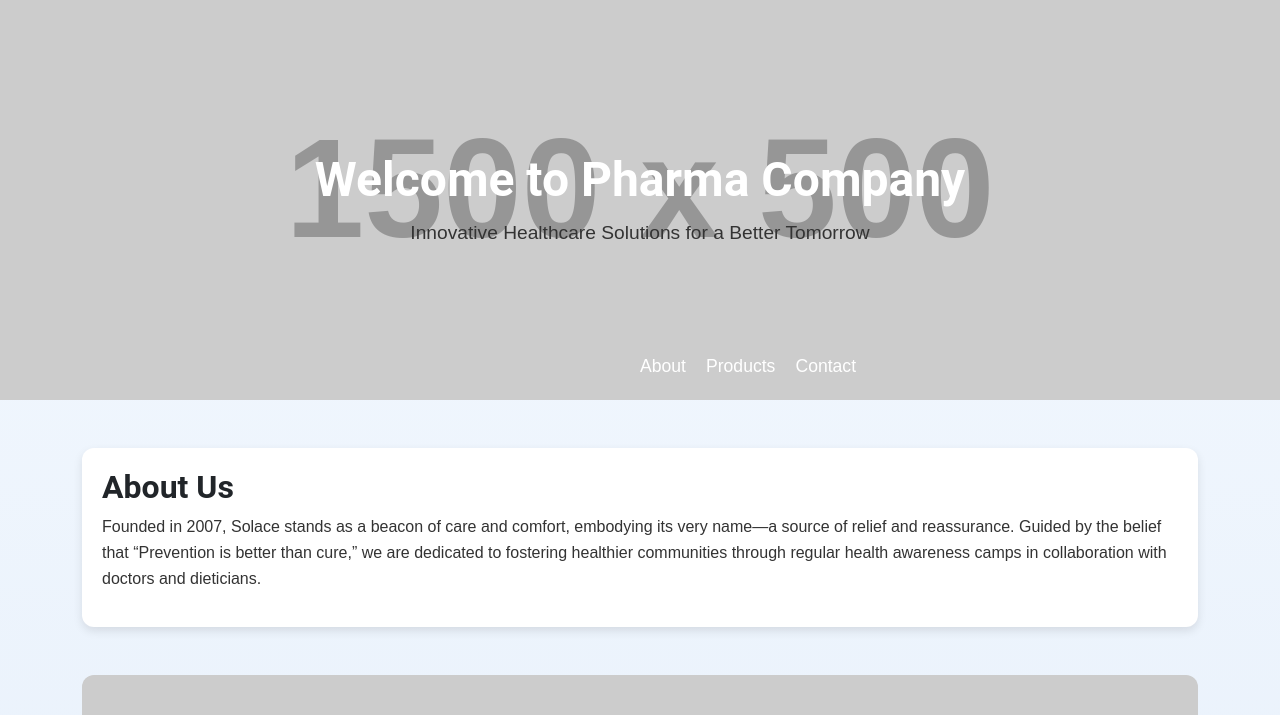
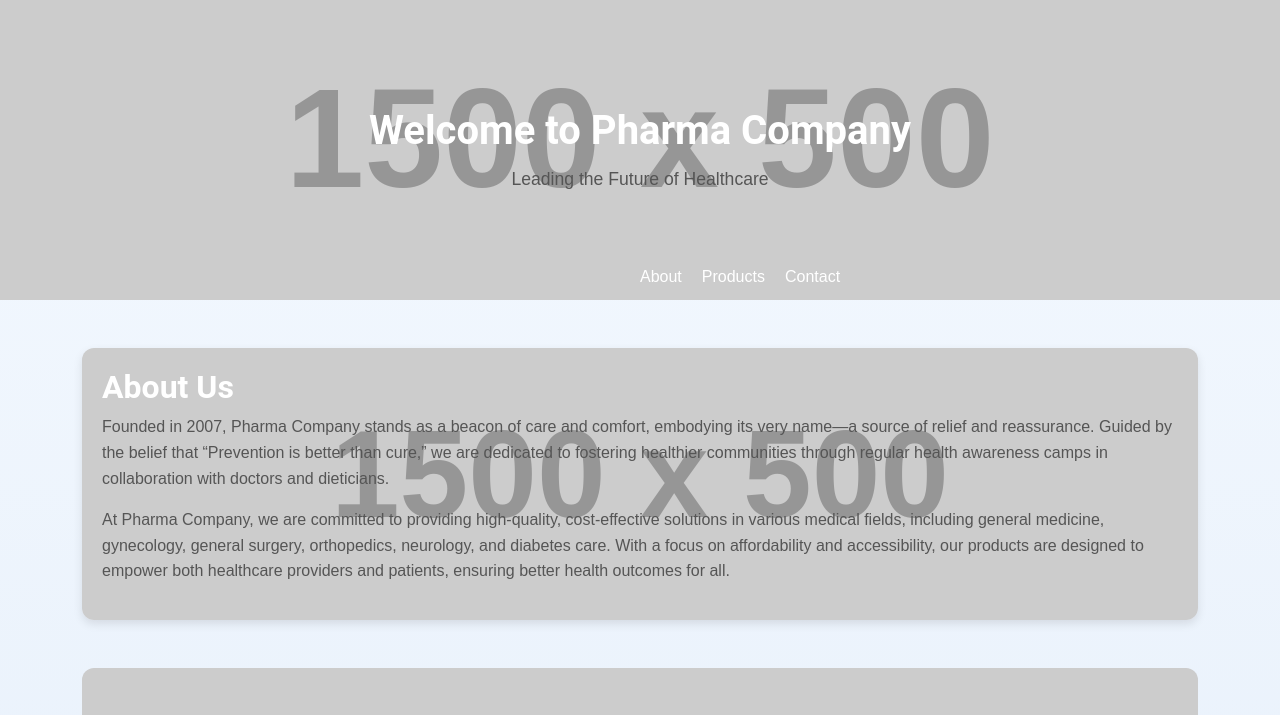
Before and after one commit to Solaceremedies/Website, a plain HTML site: page index.html in a window 1280 px wide. Shown: the top 715 px of the page. Drawn offline with nearby package versions, Linux system fonts and the light colour scheme; placeholder pictures from the web are drawn by us.

Commit message:
Update index.html

```diff
--- a/index.html
+++ b/index.html
@@ -21,13 +21,13 @@
     }
 
     p {
-      color: #333;
+      color: #555;
     }
 
     /* Header Section */
     header {
-      background: url('https://via.placeholder.com/1500x500?text=Pharma+Solutions') no-repeat center center/cover;
-      height: 400px;
+      background: url('https://via.placeholder.com/1500x500?text=Pharmaceutical+Innovation') no-repeat center center/cover;
+      height: 300px;
       color: white;
       text-align: center;
       display: flex;
@@ -38,12 +38,12 @@
     }
 
     header h1 {
-      font-size: 3rem;
+      font-size: 2.5rem;
       margin: 0;
     }
 
     header p {
-      font-size: 1.2rem;
+      font-size: 1.1rem;
       margin: 10px 0 0;
     }
 
@@ -67,13 +67,13 @@
       display: flex;
       gap: 20px;
       position: absolute;
-      bottom: 20px;
+      bottom: 10px;
     }
 
     .nav-links a {
       text-decoration: none;
       color: white;
-      font-size: 1.1rem;
+      font-size: 1rem;
       transition: color 0.3s;
     }
 
@@ -104,7 +104,8 @@
 
     /* About Section */
     #about {
-      background: #fff;
+      background: url('https://via.placeholder.com/1500x500?text=Pharma+Background') no-repeat center center/cover;
+      color: white;
       border-radius: 12px;
       padding: 20px;
       margin-bottom: 30px;
@@ -168,7 +169,7 @@
   <!-- Header Section -->
   <header>
     <h1>Welcome to Pharma Company</h1>
-    <p>Innovative Healthcare Solutions for a Better Tomorrow</p>
+    <p>Leading the Future of Healthcare</p>
     <!-- Burger Menu -->
     <div class="burger-menu" id="burgerMenu">
       <div></div>
@@ -190,7 +191,12 @@
     <!-- About Section -->
     <section id="about" class="mb-5">
       <h2>About Us</h2>
-      <p>Founded in 2007, Solace stands as a beacon of care and comfort, embodying its very name—a source of relief and reassurance. Guided by the belief that “Prevention is better than cure,” we are dedicated to fostering healthier communities through regular health awareness camps in collaboration with doctors and dieticians.</p>
+      <p>
+        Founded in 2007, Pharma Company stands as a beacon of care and comfort, embodying its very name—a source of relief and reassurance. Guided by the belief that “Prevention is better than cure,” we are dedicated to fostering healthier communities through regular health awareness camps in collaboration with doctors and dieticians.
+      </p>
+      <p>
+        At Pharma Company, we are committed to providing high-quality, cost-effective solutions in various medical fields, including general medicine, gynecology, general surgery, orthopedics, neurology, and diabetes care. With a focus on affordability and accessibility, our products are designed to empower both healthcare providers and patients, ensuring better health outcomes for all.
+      </p>
     </section>
 
     <!-- Products Section -->
```
